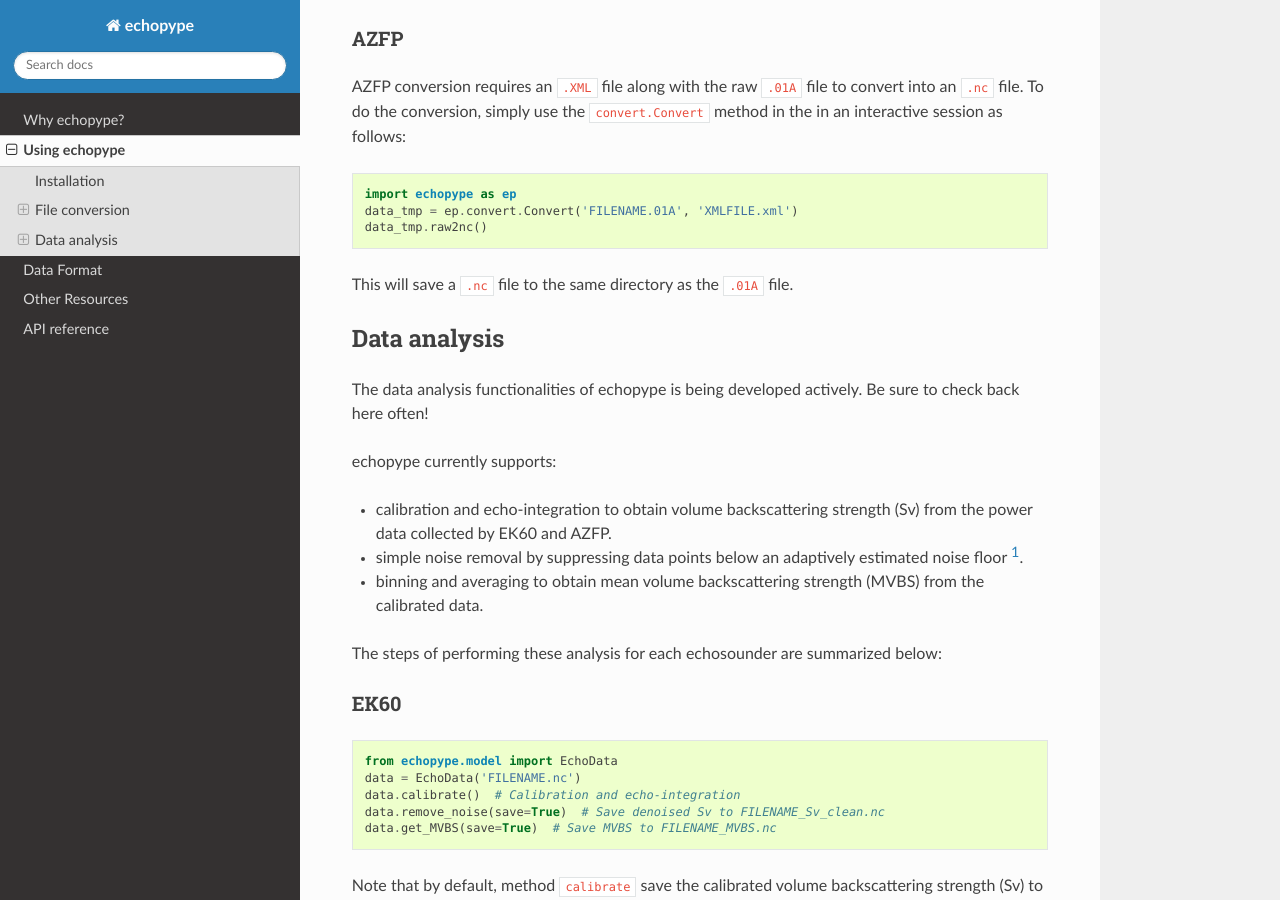
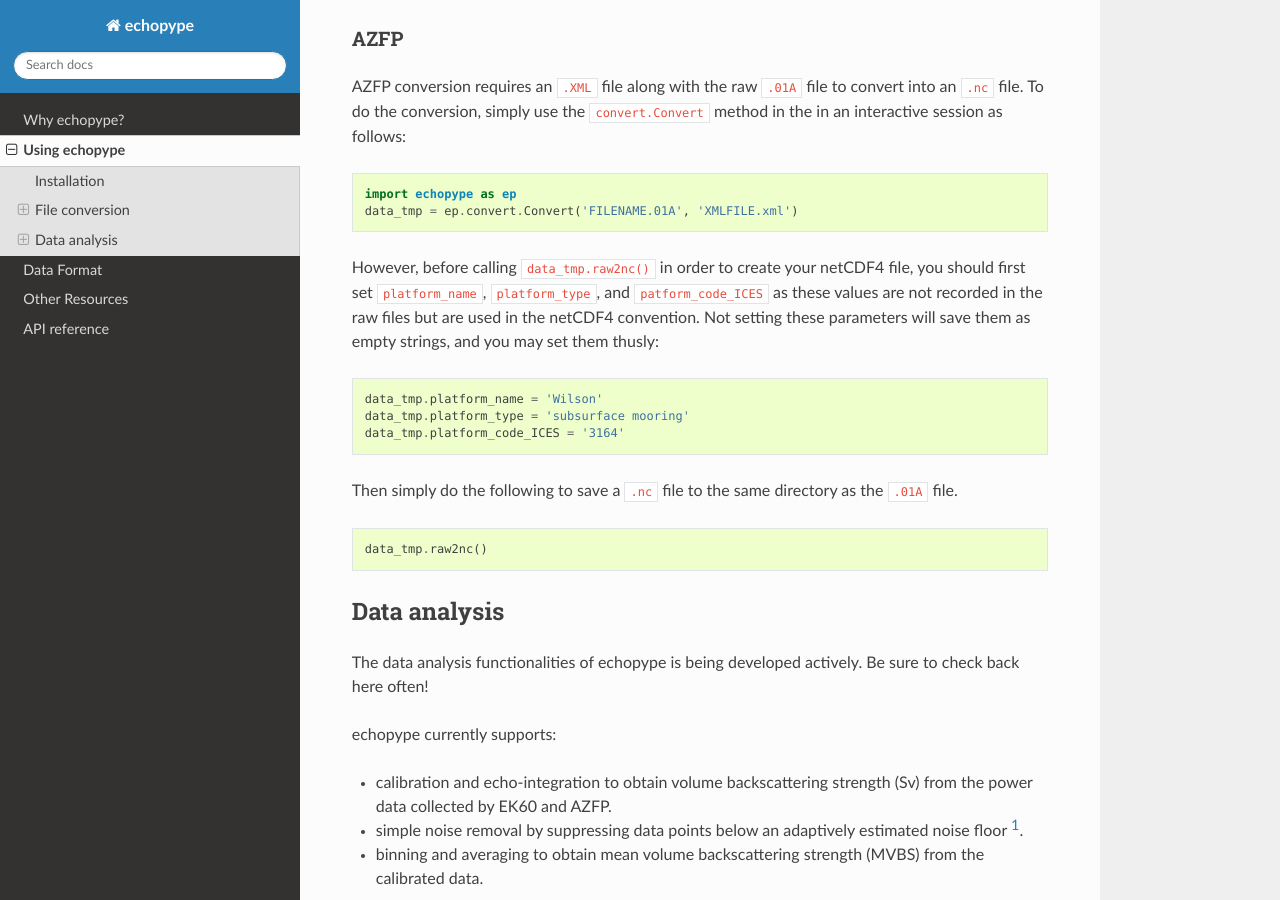
Before and after one commit to leewujung/echopype-lfs-test, a Sphinx documentation site: the page built from docs/source/usage.rst, in a window 1280 px wide and 900 px high, scrolled down 1078 px. Built offline with Sphinx 7.4.7 and the Read the Docs theme 2.0.0, drawn with Linux system fonts in a browser that asks for light colours.

Commit message:
add instructions on setting platform name, code, type

```diff
--- a/docs/source/usage.rst
+++ b/docs/source/usage.rst
@@ -64,11 +64,20 @@ AZFP conversion requires an ``.XML`` file along with the raw ``.01A`` file to co
 
     import echopype as ep
     data_tmp = ep.convert.Convert('FILENAME.01A', 'XMLFILE.xml')
+
+However, before calling ``data_tmp.raw2nc()`` in order to create your netCDF4 file, you should first set ``platform_name``, ``platform_type``, and ``patform_code_ICES`` as these values are not recorded in the raw files but are used in the netCDF4 convention. Not setting these parameters will save them as empty strings, and you may set them thusly:
+
+.. code-block:: python
+
+    data_tmp.platform_name = 'Wilson'
+    data_tmp.platform_type = 'subsurface mooring'
+    data_tmp.platform_code_ICES = '3164'
+
+Then simply do the following to save  a ``.nc`` file to the same directory as the ``.01A`` file.
+
+.. code-block:: python
+
     data_tmp.raw2nc()
-
-This will save a ``.nc`` file to the same directory as the ``.01A`` file.
-
-
 
 Data analysis
 ---------------
```
